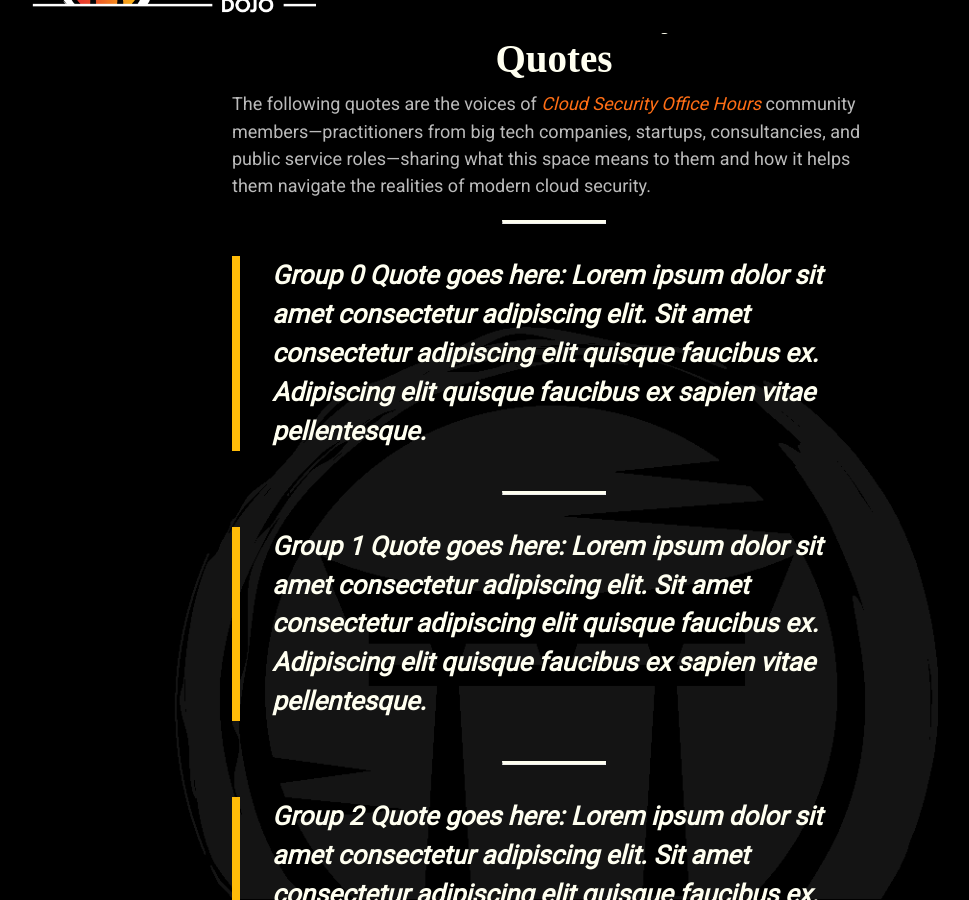
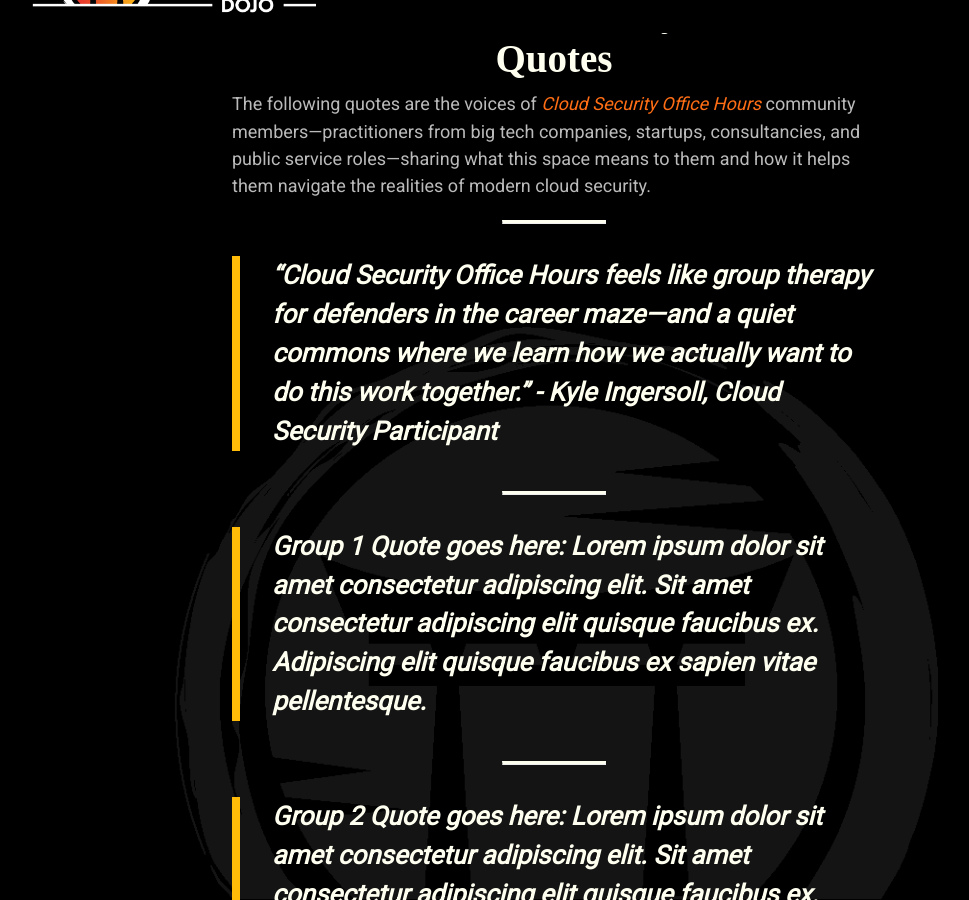
Before and after one commit to mindset-dojo/mindset-dojo.github.io, a Jekyll site: the page built from _insights/2025/kyle-ingersoll/2025-12-08-csoh-defender-commons-sane-game.md, in a window 1280 px wide and 900 px high, scrolled down 867 px. Shown: the whole window, without its empty margins (86-1055 px from the left). Built offline with Jekyll 4.4.1, drawn with Linux system fonts in a browser that asks for light colours; some web fonts are replaced.

Commit message:
Update quote from Kyle Ingersoll in markdown file

```diff
--- a/_insights/2025/kyle-ingersoll/2025-12-08-csoh-defender-commons-sane-game.md
+++ b/_insights/2025/kyle-ingersoll/2025-12-08-csoh-defender-commons-sane-game.md
@@ -32,7 +32,7 @@
 
 ---
 
-> **Group 0 Quote goes here: Lorem ipsum dolor sit amet consectetur adipiscing elit. Sit amet consectetur adipiscing elit quisque faucibus ex. Adipiscing elit quisque faucibus ex sapien vitae pellentesque.**
+> **“Cloud Security Office Hours feels like group therapy for defenders in the career maze—and a quiet commons where we learn how we actually want to do this work together.” - Kyle Ingersoll, Cloud Security Participant**
 
 ---
 
```
